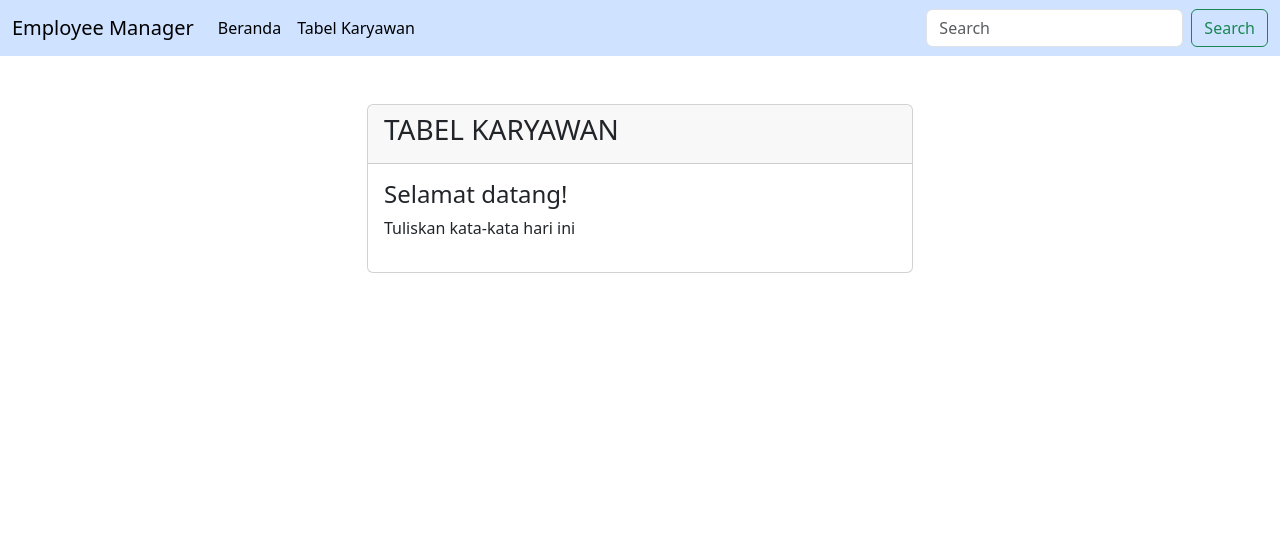
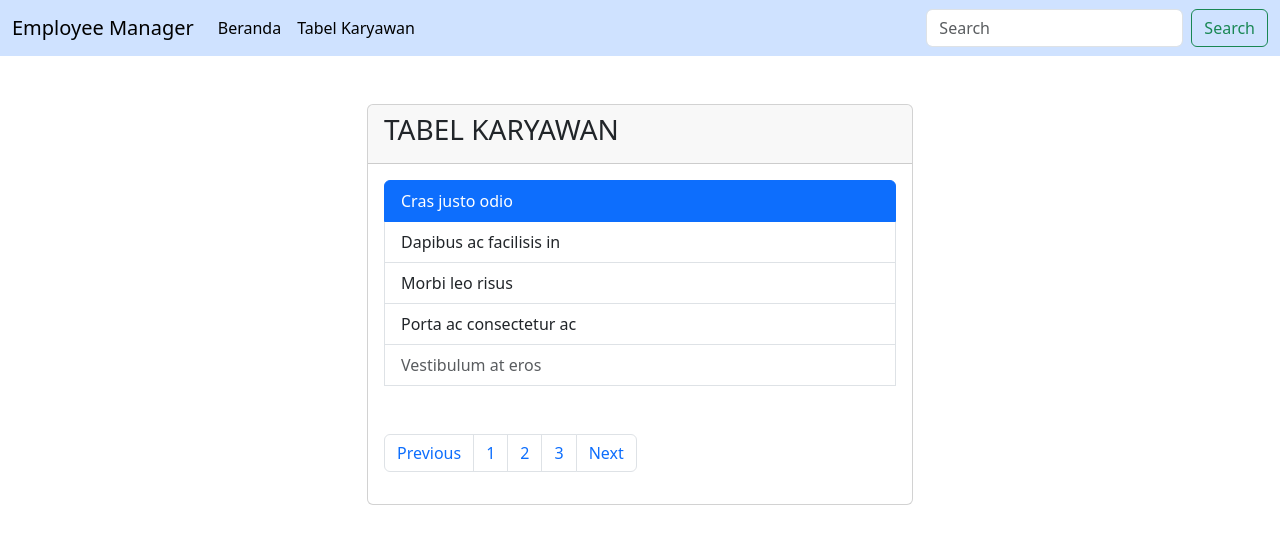
Before and after one commit to ALIF009111/UTS_ALIFTOURISTA, a PHP site: page / in a window 1280 px wide. Shown: the top 544 px of the page. Run offline with PHP 8.4, Linux system fonts and the light colour scheme.

Commit message:
mengedit index php

```diff
--- a/index.php
+++ b/index.php
@@ -22,8 +22,30 @@
 
   <div class="card-body">
 
-   <h4>Selamat datang!</h4>
-   <p>Tuliskan kata-kata hari ini</p>
+  <div class="list-group">
+  <a href="navbar.php" class="list-group-item list-group-item-action active">
+    Cras justo odio
+  </a>
+
+  <a href="#" class="list-group-item list-group-item-action">Dapibus ac facilisis in</a>
+  <a href="#" class="list-group-item list-group-item-action">Morbi leo risus</a>
+  <a href="#" class="list-group-item list-group-item-action">Porta ac consectetur ac</a>
+  <a href="#" class="list-group-item list-group-item-action disabled">Vestibulum at eros</a>
+
+ <br></br>
+
+  <nav aria-label="Page navigation example">
+  <ul class="pagination">
+    <li class="page-item"><a class="page-link" href="#">Previous</a></li>
+    <li class="page-item"><a class="page-link" href="#">1</a></li>
+    <li class="page-item"><a class="page-link" href="#">2</a></li>
+    <li class="page-item"><a class="page-link" href="#">3</a></li>
+    <li class="page-item"><a class="page-link" href="#">Next</a></li>
+  </ul>
+</nav>
+
+
+</div>
 
   </div>
 
```
